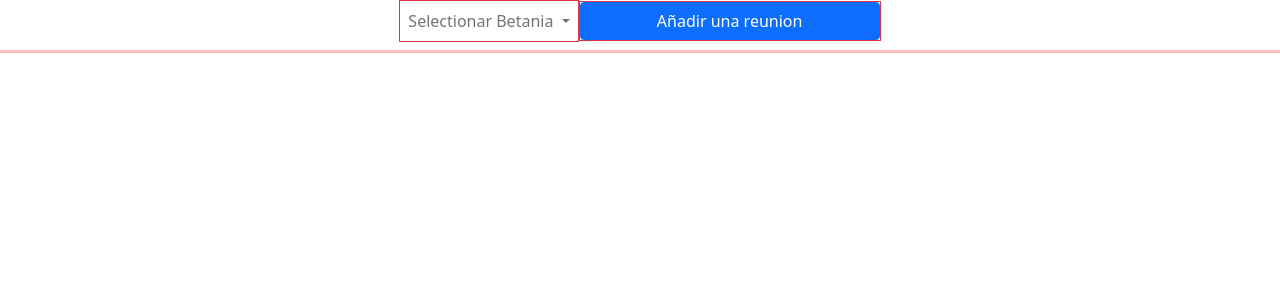
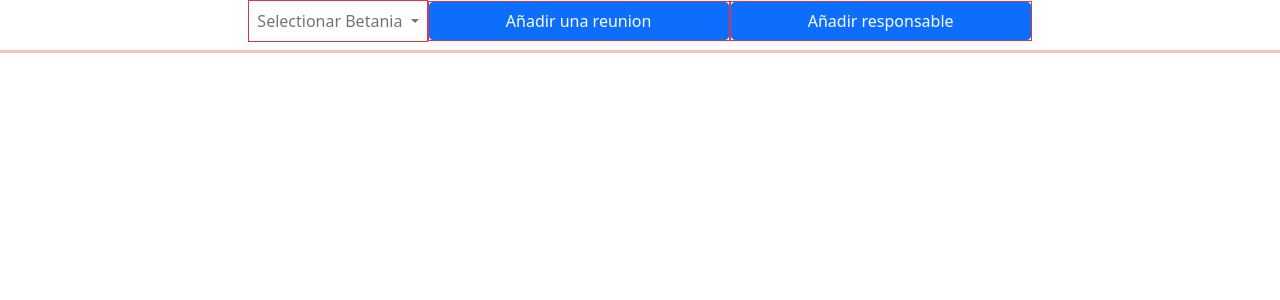
Before and after one commit to yogo1004/betanias, a PHP site: page /index.php in a window 1280 px wide. Shown: the top 300 px of the page. Run offline with PHP 8.4, Linux system fonts and the light colour scheme; data comes from the database, SQL or seed files in the repository; data that the repository does not hold is empty; some libraries are stand-ins or nearby versions.

Commit message:
add responsible WIP

```diff
--- a/index.php
+++ b/index.php
@@ -19,7 +19,10 @@ if (isset($_GET['action'])) {
 
 switch ($action) {
 
+case addResponsible:
 
+    addResponsible();
+    break;
     case 'deleteMeeting':
         deleteMeeting($_GET['id_meeting'], $_GET['id_betania']);
         break;
--- a/view/gabarit.php
+++ b/view/gabarit.php
@@ -64,6 +64,11 @@
                             Añadir una reunion
                         </button>
                     </li>
+                    <li class=" border border-danger h-100">
+                        <button style="width: 300px" type="button" class="btn btn-primary" data-toggle="modal" data-target="#exampleAddResponsible">
+                            Añadir responsable
+                        </button>
+                    </li>
                 </ul>
 
             </div>
@@ -78,7 +83,7 @@
                 <div class="modal-dialog modal-dialog-centered" role="document">
                     <div class="modal-content">
                         <div class="modal-header">
-                            <h5 class="modal-title" id="exampleModalLongTitle">Ajouter un utilisateur</h5>
+                            <h5 class="modal-title" id="exampleModalLongTitle">Añadir una reunion</h5>
                             <button type="button" class="close" data-dismiss="modal" aria-label="Close">
                                 <span aria-hidden="true">&times;</span>
                             </button>
@@ -127,6 +132,72 @@
                 </div>
                                 </form>
             </div>
+
+
+
+
+
+
+
+
+
+
+
+
+
+
+
+
+            <div class="col-12">
+            <form method="post" action="index.php?action=addResponsible" id="formAddResponsible">
+            <!-- Modal -->
+                <div class="modal fade bg-info" id="exampleAddResponsible" tabindex="-1" role="dialog"
+                 aria-labelledby="exampleModalCenterTitle" aria-hidden="true">
+                <div class="modal-dialog modal-dialog-centered" role="document">
+                    <div class="modal-content">
+                        <div class="modal-header">
+                            <h5 class="modal-title" id="exampleModalLongTitle">Añadir un responsable</h5>
+                            <button type="button" class="close" data-dismiss="modal" aria-label="Close">
+                                <span aria-hidden="true">&times;</span>
+                            </button>
+                        </div>
+                        <div class="modal-body">
+
+                        <div class="form-row">
+                            <div class="col">
+                                <input type="text" name="responsible" required class="form-control"
+                                       placeholder="Responsable">
+                            </div>
+                            </div>
+                        </div>
+
+                    </div>
+                        <!-- Modal -->
+
+                    <div class="modal-footer">
+                        <button type="button" class="btn btn-secondary" data-dismiss="modal">Anular</button>
+                        <button type="submit" form="formAddResponsible" id="save" class="btn btn-primary">Añadir</button>
+                    </div>
+                    </div>
+                </div>
+                                </form>
+            </div>
+
+
+
+
+
+
+
+
+
+
+
+
+
+
+
+
     <hr class=" pt-0 pb-0 mb-0 pb-0"
         style="height:3px;border-width:0;color:#ff0000;background-color:#ff0000; margin-top: 0;">
 </div>
```
